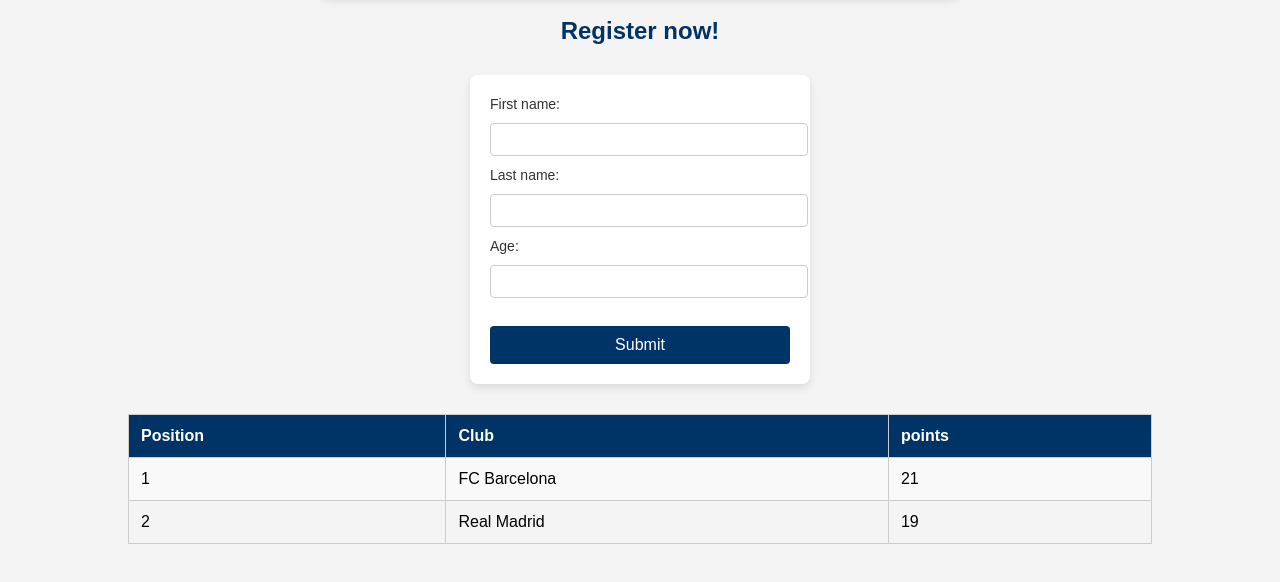
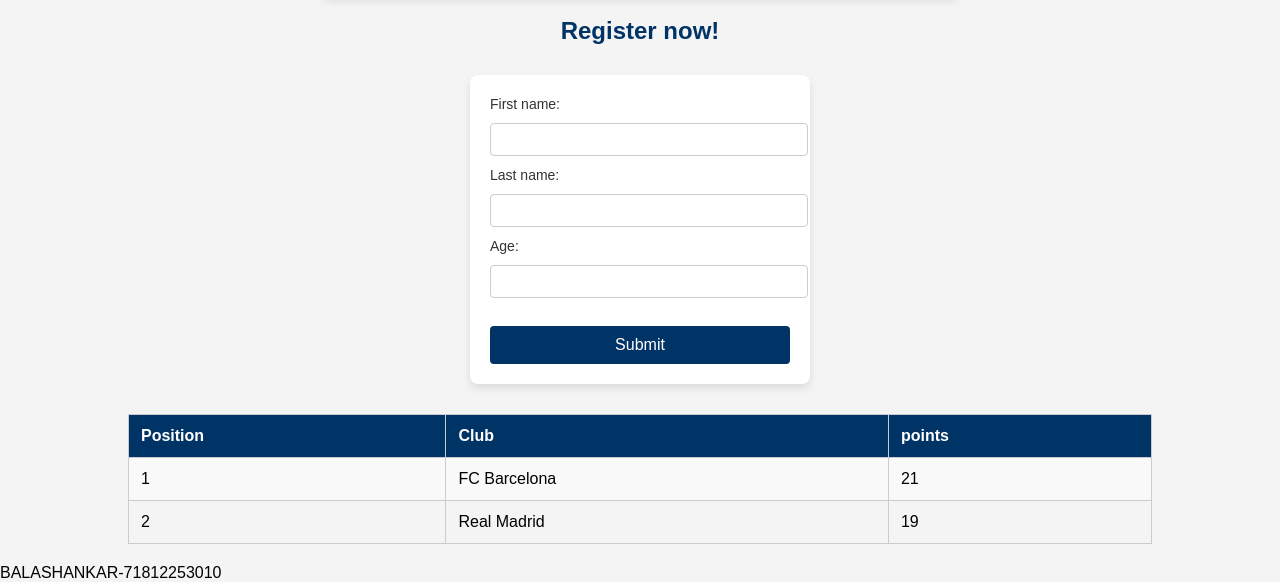
Before and after one commit to Balashankar16/Balashankar16.github.io, a plain HTML site: page index.html in a window 1280 px wide. Shown: the part 801-1383 px from the top of the page. Drawn offline with Linux system fonts and the light colour scheme.

Commit message:
Update index.html

```diff
--- a/index.html
+++ b/index.html
@@ -42,5 +42,6 @@
           <td>19</td>
         </tr>
       </table>
+    <footer>BALASHANKAR-71812253010</footer>
 </body>
 </html>
```
